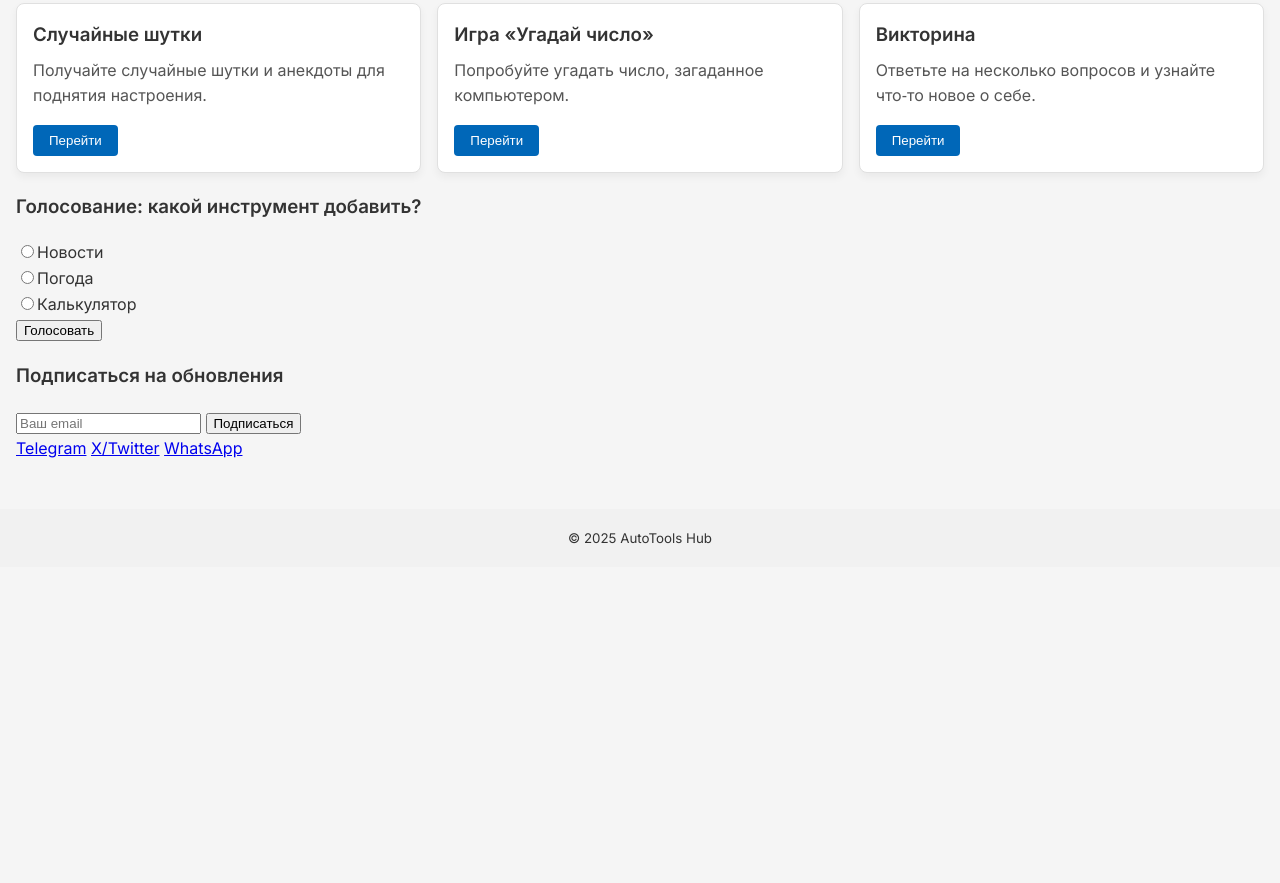
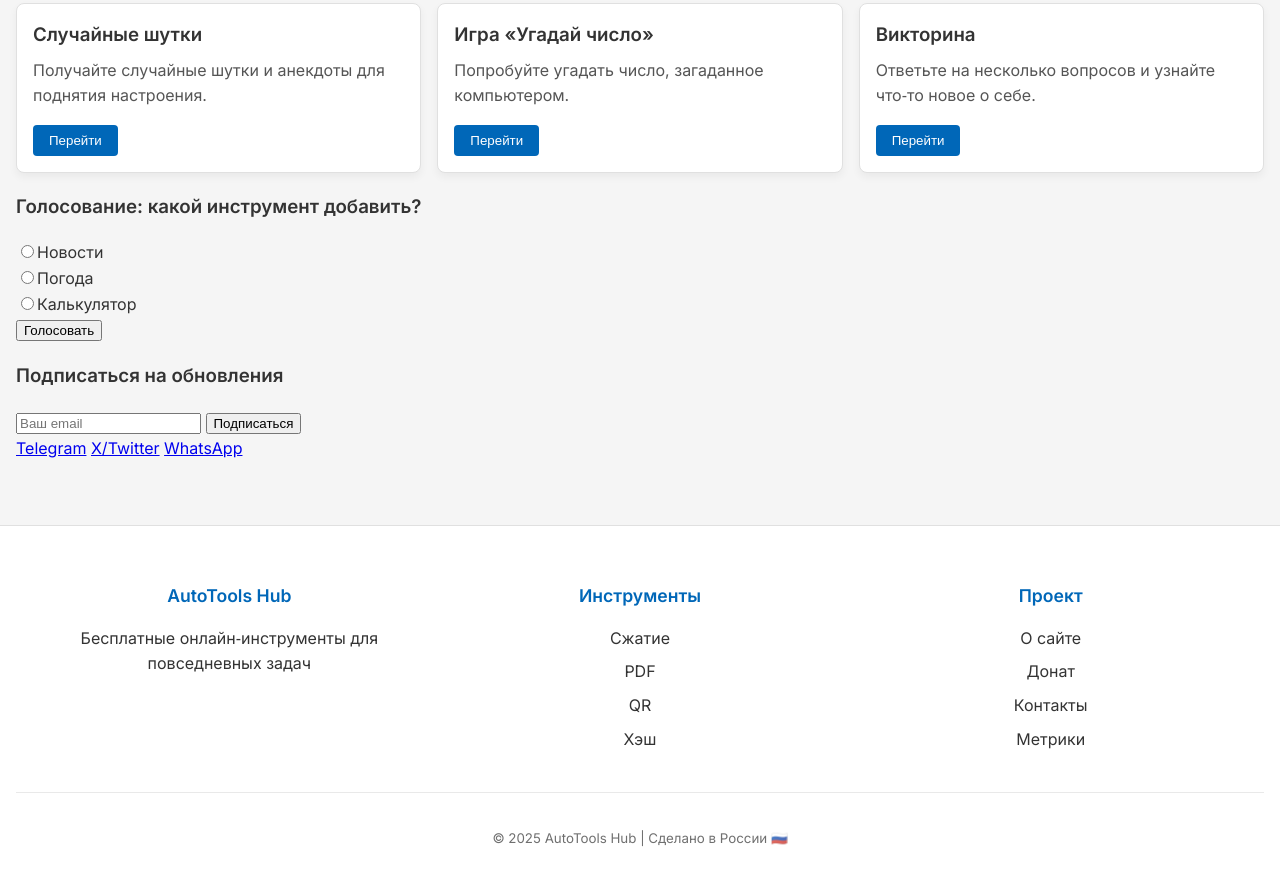
Before and after one commit to TerraTectra/autotools-hub, a plain HTML site: page index.html in a window 1280 px wide. Shown: the part 2307-3190 px from the top of the page. Before the commit the page ends 2874 px from the top, so only its background shows below. Drawn offline with Linux system fonts and the light colour scheme; a script that the page names is missing.

Commit message:
Improve footer with better layout and Russian branding

```diff
--- a/index.html
+++ b/index.html
@@ -268,7 +268,33 @@
     </div>
   </main>
   <footer>
-    <small>&copy; 2025 AutoTools Hub</small>
+    <div class="footer-content">
+      <div class="footer-section">
+        <h4>AutoTools Hub</h4>
+        <p>Бесплатные онлайн‑инструменты для повседневных задач</p>
+      </div>
+      <div class="footer-section">
+        <h4>Инструменты</h4>
+        <ul>
+          <li><a href="compress.html">Сжатие</a></li>
+          <li><a href="merge.html">PDF</a></li>
+          <li><a href="qr.html">QR</a></li>
+          <li><a href="hash.html">Хэш</a></li>
+        </ul>
+      </div>
+      <div class="footer-section">
+        <h4>Проект</h4>
+        <ul>
+          <li><a href="about.html">О сайте</a></li>
+          <li><a href="donate.html">Донат</a></li>
+          <li><a href="contact.html">Контакты</a></li>
+          <li><a href="metrics.html">Метрики</a></li>
+        </ul>
+      </div>
+    </div>
+    <div class="footer-bottom">
+      <small>&copy; 2025 AutoTools Hub | Сделано в России 🇷🇺</small>
+    </div>
   </footer>
 </body>
 </html>
--- a/styles.css
+++ b/styles.css
@@ -544,3 +544,60 @@ footer {
   color: var(--text-light);
   opacity: 0.8;
 }
+
+/* Footer improvements */
+footer {
+  background-color: var(--card-bg);
+  border-top: 1px solid var(--card-border);
+  padding: 2rem 1rem;
+  margin-top: 3rem;
+}
+
+.footer-content {
+  display: grid;
+  grid-template-columns: repeat(auto-fit, minmax(200px, 1fr));
+  gap: 2rem;
+  max-width: 1200px;
+  margin: 0 auto;
+}
+
+.footer-section h4 {
+  color: var(--color-primary);
+  margin-bottom: 1rem;
+  font-size: 1.1rem;
+}
+
+.footer-section p {
+  color: var(--text-light);
+  line-height: 1.6;
+  margin: 0;
+}
+
+.footer-section ul {
+  list-style: none;
+  padding: 0;
+  margin: 0;
+}
+
+.footer-section ul li {
+  margin-bottom: 0.5rem;
+}
+
+.footer-section ul li a {
+  color: var(--text-light);
+  text-decoration: none;
+  transition: color 0.2s ease;
+}
+
+.footer-section ul li a:hover {
+  color: var(--color-primary);
+}
+
+.footer-bottom {
+  text-align: center;
+  padding-top: 2rem;
+  margin-top: 2rem;
+  border-top: 1px solid var(--card-border);
+  color: var(--text-light);
+  opacity: 0.7;
+}
```
